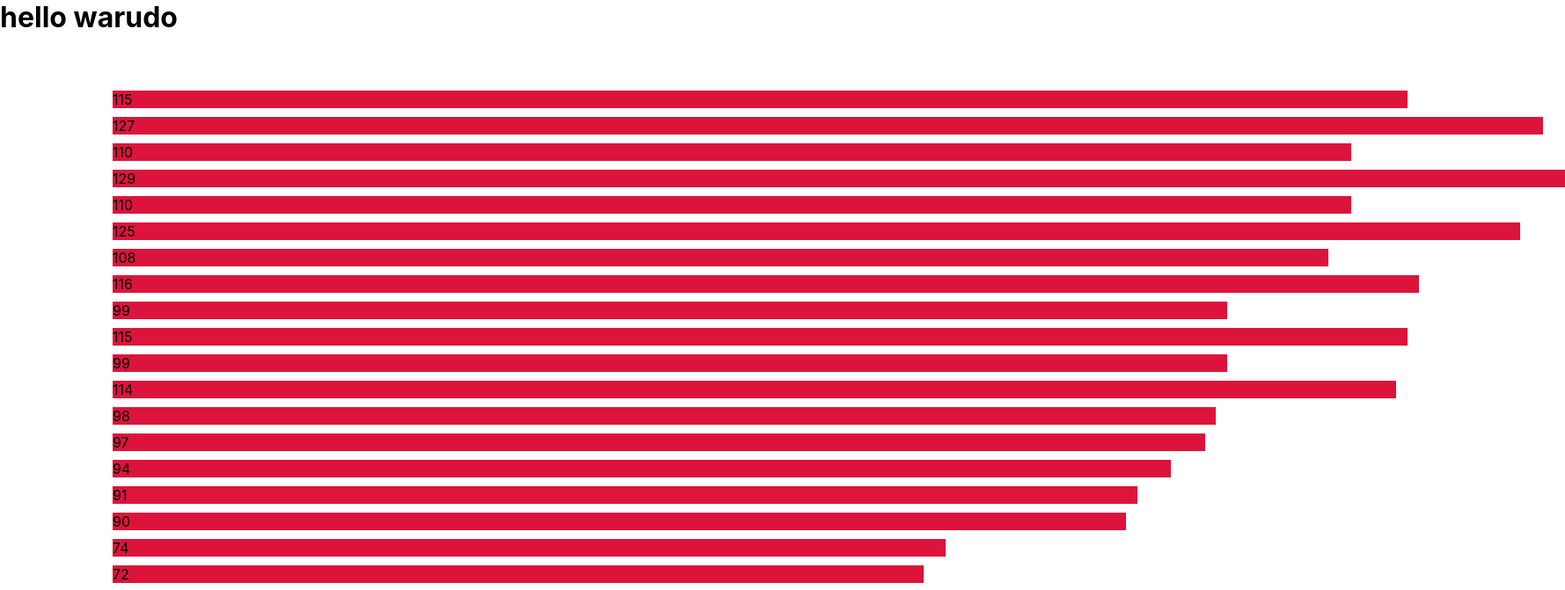
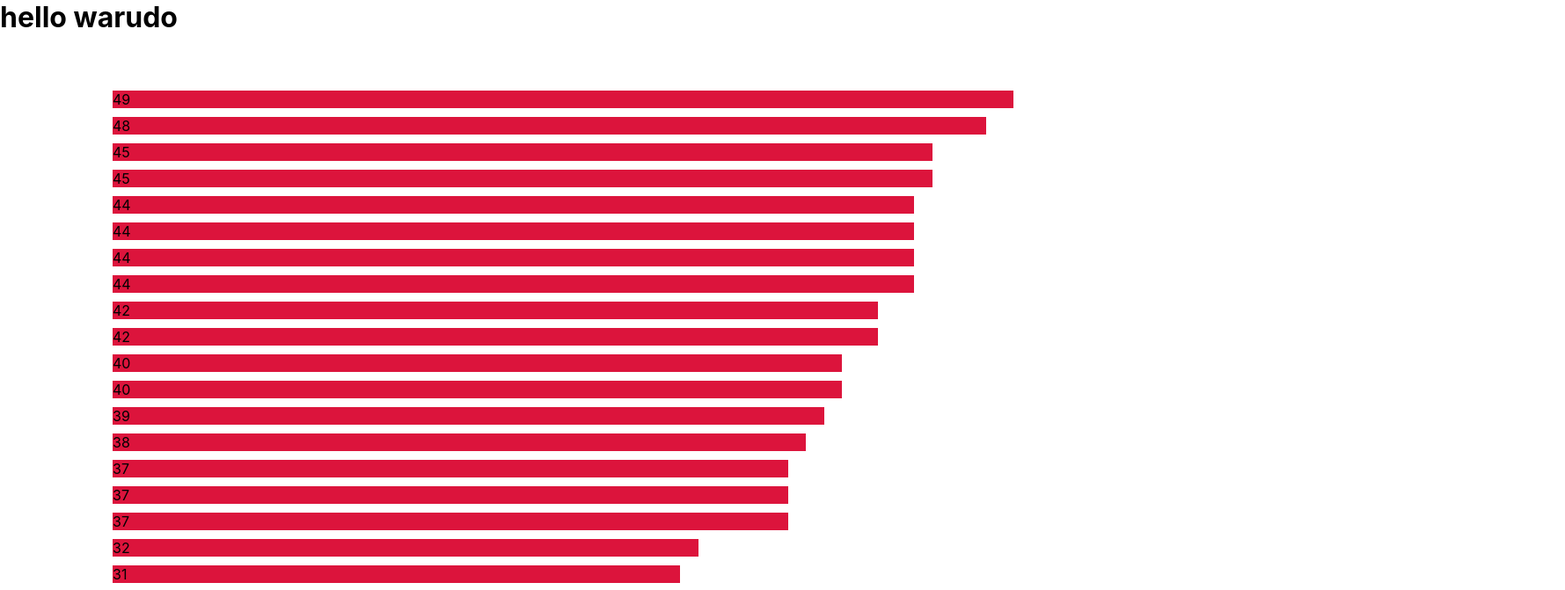
Before and after one commit to Slnchn/sorting-visualizer, a React app: page / in a window 1280 px wide. Shown: the top 671 px of the page at 88% size, 1779 px wide, since content can reach past the window. Built offline with nearby package versions, Linux system fonts and the light colour scheme.

Commit message:
feat: add sizings for array items

```diff
--- a/src/components/SortingVisualizer.jsx
+++ b/src/components/SortingVisualizer.jsx
@@ -1,12 +1,15 @@
-import React, { useEffect, useMemo } from 'react';
+import React, { useEffect, useMemo, useRef } from 'react';
 import { useDispatch, useSelector } from 'react-redux';
 
 import { setArray } from 'store/action-creators/app.action-creators';
 import { selectArray, selectArraySize } from 'store/selectors/app.selectors';
+import { getMaxNumber } from 'utils/';
 
-import { bubbleSort, createRandomArray } from 'utils/array';
+import { bubbleSort, calculateArrayItemWidth, createRandomArray } from 'utils/array';
 
 function SortingVisualizer() {
+  const arrayEl = useRef(null);
+
   const dispatch = useDispatch();
 
   const array = useSelector(selectArray);
@@ -27,7 +30,7 @@ function SortingVisualizer() {
       } else {
         clearInterval(intervalId);
       }
-    }, 250);
+    }, 25);
 
     return () => {
       clearInterval(intervalId);
@@ -36,9 +39,18 @@ function SortingVisualizer() {
 
   return (
     <div className="sorting-visualizer">
-      <ul className="array">
+      <ul className="array" ref={arrayEl}>
         {array.map((item) => (
-          <li className="array__item" style={{ width: `${item.number}vw` }} key={item.id}>
+          <li
+            className="array__item"
+            style={{
+              width: `${calculateArrayItemWidth(
+                item.number,
+                getMaxNumber(array.map(({ number }) => number))
+              )}%`,
+            }}
+            key={item.id}
+          >
             {item.number}
           </li>
         ))}
--- a/src/store/init-states/app/app.init-state.ts
+++ b/src/store/init-states/app/app.init-state.ts
@@ -2,5 +2,5 @@ import { IAppState } from './app.state-type';
 
 export const appInitState: IAppState = {
   array: [],
-  arraySize: 130,
+  arraySize: 50,
 };
--- a/src/utils/array.ts
+++ b/src/utils/array.ts
@@ -2,13 +2,17 @@ import { v4 as uuid } from 'uuid';
 
 import { ISortNumber } from 'models/ISortNumber';
 
-import { between } from './index';
+import { generateNumberInRange } from './index';
 
 export function createRandomArray(size: number): ISortNumber[] {
   return new Array(size).fill(0).map(() => ({
     id: uuid(),
-    number: between(0, size),
+    number: generateNumberInRange(0, size),
   }));
+}
+
+export function calculateArrayItemWidth(arrayItem: number, maxArrayItem: number) {
+  return Math.floor(100 * (arrayItem / maxArrayItem));
 }
 
 export function* bubbleSort(array: ISortNumber[]): Generator<ISortNumber[]> {
--- a/src/utils/index.ts
+++ b/src/utils/index.ts
@@ -1,3 +1,7 @@
-export function between(min: number, max: number) {
+export function generateNumberInRange(min: number, max: number) {
   return Math.floor(Math.random() * (max - min) + min);
 }
+
+export function getMaxNumber(arr: number[]) {
+  return arr.reduce((max, item) => (item > max ? item : max), arr[0]);
+}
```
